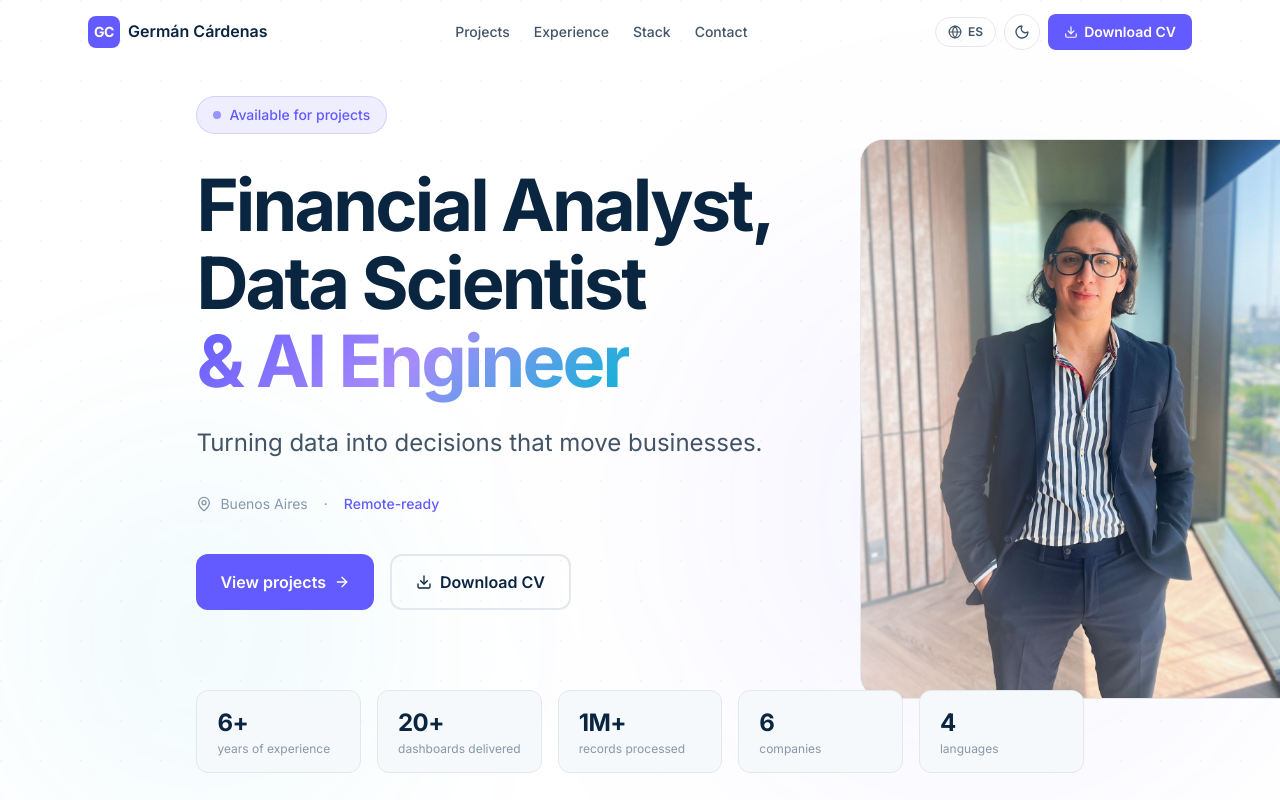
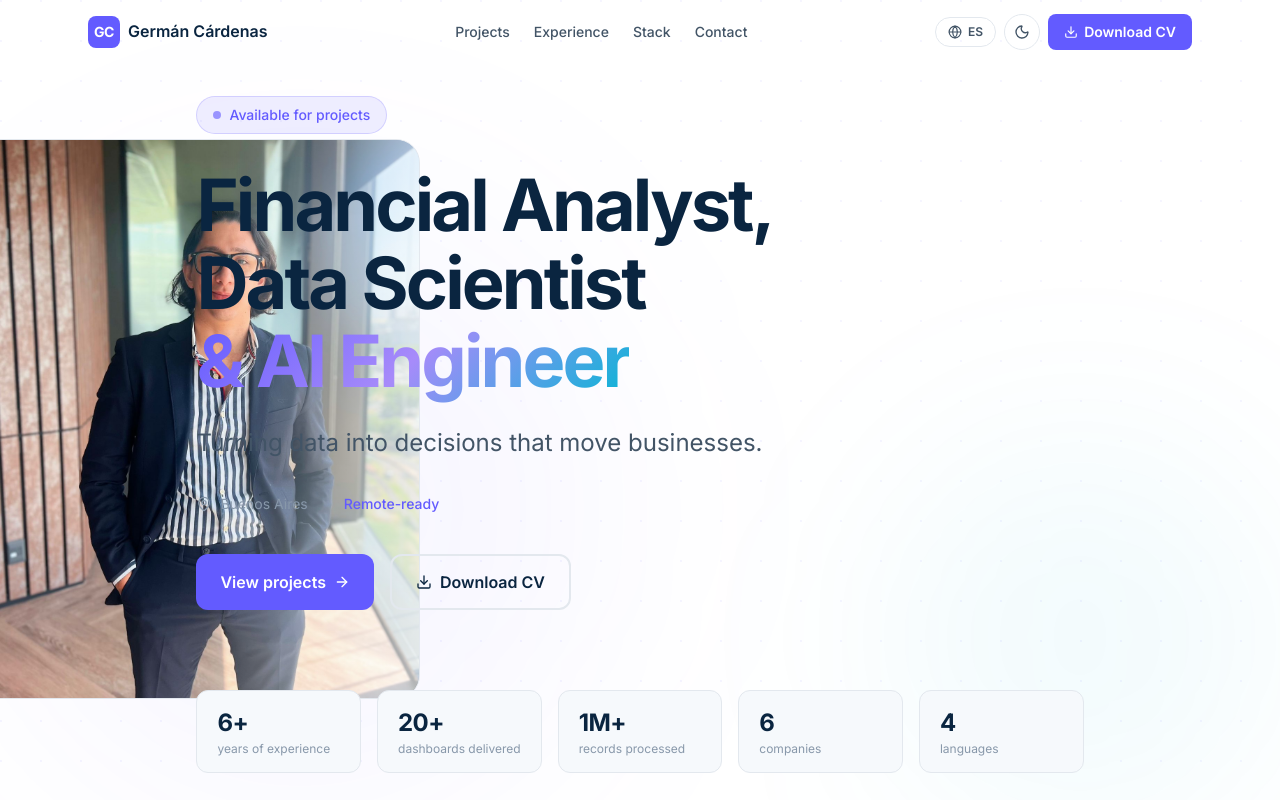
Before and after one commit to licgermancardenas-crypto/Lic.GermanCardenas, a Next.js app: page /en in a window 1280 px wide. Shown: the top 800 px of the page. Built offline with nearby package versions, Linux system fonts and the light colour scheme.

Commit message:
fix: move hero photo to left side

```diff
--- a/components/sections/Hero.tsx
+++ b/components/sections/Hero.tsx
@@ -51,15 +51,15 @@ export function Hero() {
       />
 
       {/* Gradient blobs */}
-      <div className="absolute top-1/4 right-0 w-[600px] h-[600px] rounded-full bg-[#635bff]/5 blur-[120px] pointer-events-none" />
-      <div className="absolute bottom-0 left-0 w-[400px] h-[400px] rounded-full bg-cyan-500/5 blur-[100px] pointer-events-none" />
+      <div className="absolute top-1/4 left-0 w-[600px] h-[600px] rounded-full bg-[#635bff]/5 blur-[120px] pointer-events-none" />
+      <div className="absolute bottom-0 right-0 w-[400px] h-[400px] rounded-full bg-cyan-500/5 blur-[100px] pointer-events-none" />
 
       <div className="container-custom pt-24 pb-16 relative z-10">
         <motion.div
           variants={container}
           initial="hidden"
           animate="visible"
-          className="max-w-4xl"
+          className="max-w-4xl lg:ml-auto"
         >
           {/* Available badge */}
           <motion.div variants={item} className="mb-8">
@@ -143,8 +143,8 @@ export function Hero() {
         </motion.div>
       </div>
 
-      {/* Professional photo */}
-      <div className="hidden lg:block absolute right-0 top-1/2 -translate-y-1/2 w-[420px] h-[560px] overflow-hidden rounded-l-3xl border-l border-t border-b border-[#e3e8ee] dark:border-[#1a3a5c]">
+      {/* Professional photo — left side */}
+      <div className="hidden lg:block absolute left-0 top-1/2 -translate-y-1/2 w-[420px] h-[560px] overflow-hidden rounded-r-3xl border-r border-t border-b border-[#e3e8ee] dark:border-[#1a3a5c]">
         <Image
           src="/photo.jpg"
           alt="Germán Cárdenas — Financial Analyst & Data Scientist"
@@ -153,8 +153,8 @@ export function Hero() {
           priority
           sizes="420px"
         />
-        {/* Subtle gradient overlay on left edge to blend with bg */}
-        <div className="absolute inset-0 bg-gradient-to-r from-white/60 via-transparent to-transparent dark:from-[#0a2540]/60 dark:via-transparent dark:to-transparent" />
+        {/* Subtle gradient overlay on right edge to blend with bg */}
+        <div className="absolute inset-0 bg-gradient-to-l from-white/60 via-transparent to-transparent dark:from-[#0a2540]/60 dark:via-transparent dark:to-transparent" />
       </div>
     </section>
   );
```
